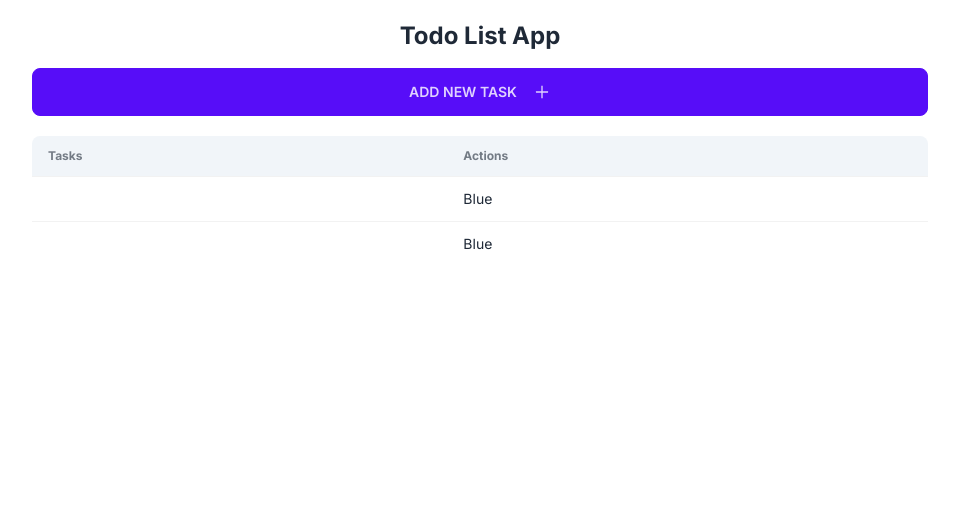
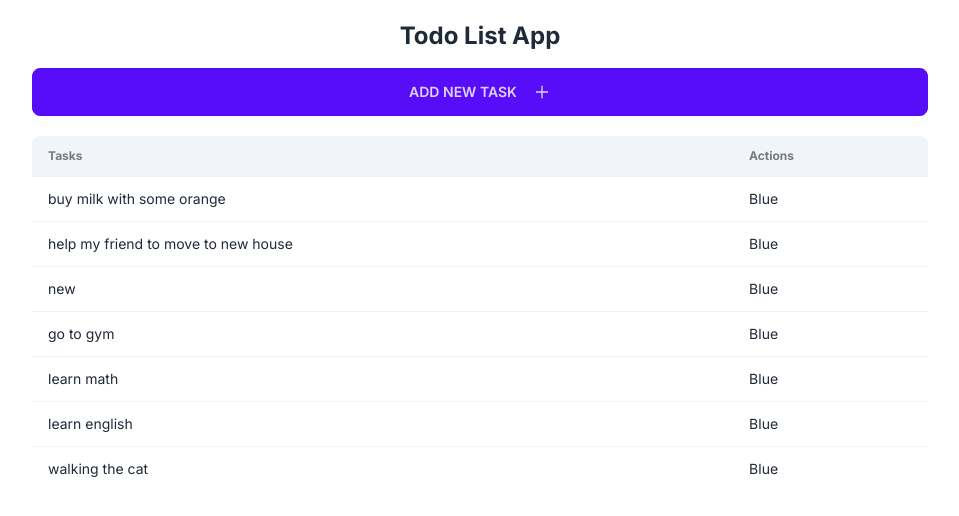
Before and after one commit to Branco95/todoapp, a Next.js app: page / in a window 1280 px wide. Shown: the top 516 px of the page, without its empty margins (160-1119 px from the left). Built offline with nearby package versions, Linux system fonts and the light colour scheme; data requests are answered from the project's data file.

Commit message:
Add new todo

```diff
--- a/api.ts
+++ b/api.ts
@@ -2,8 +2,22 @@ import { ITask } from "./types/tasks";
 
 const baseUrl = "http://localhost:3001";
 
+// This function will return all the todos from the server
 export const getAllTodos = async (): Promise<ITask[]> => {
-  const res = await fetch(`${baseUrl}/tasks`);
+  const res = await fetch(`${baseUrl}/tasks`, { cache: "no-store" });
   const todos = await res.json();
   return todos;
 };
+
+// This function will create a new todo in the server
+export const addTodo = async (todo: ITask): Promise<ITask[]> => {
+  const res = await fetch(`${baseUrl}/tasks`, {
+    method: "POST",
+    headers: {
+      "Content-type": "application/json",
+    },
+    body: JSON.stringify(todo),
+  });
+  const newTodo = await res.json();
+  return newTodo;
+};
--- a/app/components/AddTask.tsx
+++ b/app/components/AddTask.tsx
@@ -3,15 +3,21 @@
 import { AiOutlinePlus } from "react-icons/ai";
 import Modal from "./Modal";
 import { FormEventHandler, useState } from "react";
+import { addTodo } from "@/api";
+import { useRouter } from "next/navigation";
+import { v4 as uuidv4 } from "uuid";
 
 const AddTask = () => {
+  const router = useRouter();
   const [modalOpen, setModalOpen] = useState<boolean>(false);
   const [newTaskValue, setNewTaskValue] = useState<string>("");
 
-  const handlSubmitNewTodo: FormEventHandler<HTMLFormElement> = (e) => {
+  const handlSubmitNewTodo: FormEventHandler<HTMLFormElement> = async (e) => {
     e.preventDefault();
-    console.log(newTaskValue);
+    await addTodo({ id: uuidv4(), text: newTaskValue });
     setNewTaskValue("");
+    setModalOpen(false);
+    router.refresh();
   };
 
   return (
--- a/app/components/Task.tsx
+++ b/app/components/Task.tsx
@@ -7,7 +7,7 @@ interface TaskProps {
 export const Task: React.FC<TaskProps> = ({ task }) => {
   return (
     <tr key={task.id}>
-      <td>{task.tasks}</td>
+      <td>{task.text}</td>
       <td>Blue</td>
     </tr>
   );
--- a/data/todos.json
+++ b/data/todos.json
@@ -7,6 +7,26 @@
     {
       "id": "2",
       "text": "help my friend to move to new house"
+    },
+    {
+      "id": "3",
+      "text": "new"
+    },
+    {
+      "id": "4",
+      "text": "go to gym"
+    },
+    {
+      "id": "5",
+      "text": "learn math"
+    },
+    {
+      "id": "5e94a02c-55ec-4d0b-bb3b-12824ff043ab",
+      "text": "learn english"
+    },
+    {
+      "id": "eacab2d0-56c8-4aa1-a0a3-61c09082b645",
+      "text": "walking the cat"
     }
   ]
 }
--- a/package.json
+++ b/package.json
@@ -14,12 +14,14 @@
     "next": "13.5.6",
     "react": "^18",
     "react-dom": "^18",
-    "react-icons": "^4.11.0"
+    "react-icons": "^4.11.0",
+    "uuid": "^9.0.1"
   },
   "devDependencies": {
     "@types/node": "^20",
     "@types/react": "^18",
     "@types/react-dom": "^18",
+    "@types/uuid": "^9.0.6",
     "autoprefixer": "^10",
     "eslint": "^8",
     "eslint-config-next": "13.5.6",
```
Also changed, not shown: 1 other file (tests, documents, lock files or other folders).
